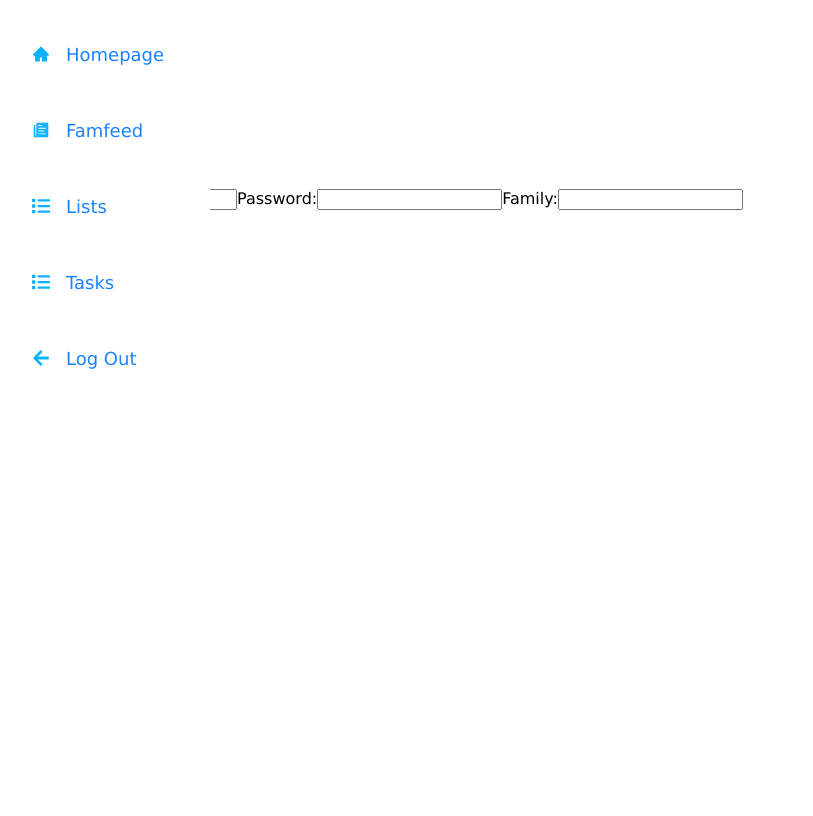
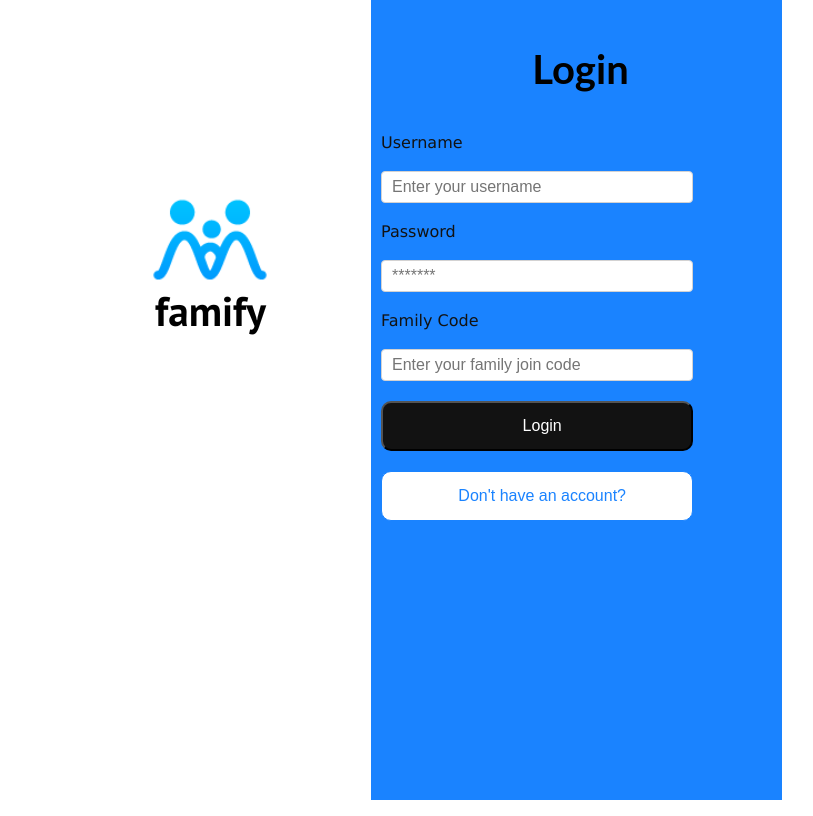
Before and after one commit to kadinsayani/Famify, a React (Create React App) app in the folder client/: page /login in a window 1280 px wide. Shown: the whole page, without its empty margins (40-853 px from the left). Built offline with nearby package versions, Linux system fonts and the light colour scheme.

Commit message:
added styling for login page

```diff
--- a/client/src/App.css
+++ b/client/src/App.css
@@ -2,7 +2,7 @@ body {
     font-family: Verdana, Geneva, Tahoma, sans-serif;
     display: flex;
     height: 100vh;
-    max-width: 1300px;
+    width: 100vw;
     margin-left: auto;
     margin-right: auto;
 }
--- a/client/src/App.js
+++ b/client/src/App.js
@@ -14,7 +14,7 @@ const App = () => {
   return (
     <>
       <Router>
-        <Navbar />
+        {/* <Navbar /> */}
         <Routes>
           <Route
             path="/"
--- /dev/null
+++ b/client/src/components/Login.css
@@ -0,0 +1,98 @@
+* {
+    margin: 0;
+    padding: 0;
+}
+
+/* .body{
+    box-sizing: border-box;
+    margin-top: 0;
+    margin-bottom: 0;
+    padding: 0;
+    background-color: white;
+    font-family: 'Verdana', sans-serif;
+} */
+
+.showcase{
+    float: left;
+    width: 50%;
+    height: 100vh;
+}
+
+.left {
+    float: left;
+    align-items: right;
+    width: 50%;
+    height: 100vh;
+    background-color:  #1a83ff;
+}
+
+.left h1{
+    margin-top: 45px;
+    text-align: center;
+    margin-bottom: 40px;
+    font-size: 40px;
+    margin-left: 8px;
+    word-spacing: 4px;
+    color: black;
+    font-family: 'Lato', sans-serif;
+    white-space: inherit;
+
+}
+
+.box-two label{
+    font-size: 1rem;
+    font-weight: 300;
+    color: #121212;
+    margin-left: 10px;
+    display: block;
+}
+
+.box-two input{
+    position: relative;
+    width: 300px;
+    height: 30px;
+    outline: none;
+    border: 1px solid rgb(211, 210, 210);
+    border-radius: 4px;
+    padding-left: 10px;
+    margin-left: 10px;
+    font-size: 1rem;
+    font-weight: 300;
+
+}
+
+.box-two input::placeholder{
+    font-size: 1rem;
+}
+.box-two input:focus{
+    border: 1px solid black;
+}
+.box-two .login-button{
+    background-color: #121212;
+    color: #fff;
+    font-weight: 300;
+    font-size: medium;
+    text-transform: inherit;
+    border-radius: 10px;
+    height: 50px;
+    margin-top: 20px;
+    width: 76%;
+    padding-left: 10px;
+    margin-left: 10px;
+}
+
+
+.box-two .register-button{
+    background-color: white;
+    color:  #1a83ff;
+    font-weight: 300;
+    font-size: medium;
+    text-transform: inherit;
+    border-radius: 10px;
+    border: 1px solid #1a83ff;
+    height: 50px;
+    margin-top: 20px;
+    width: 76%;
+    padding-left: 10px;
+    margin-left: 10px;
+}
--- a/client/src/components/Login.js
+++ b/client/src/components/Login.js
@@ -1,6 +1,8 @@
 import React, { useState } from "react";
 import axios from "axios";
 import { useNavigate } from "react-router-dom";
+import "./Login.css";
+import Logo from "./famify_logo.png";
 
 const Login = ({ setLoginUser }) => {
   const [user, setUser] = useState({
@@ -25,44 +27,64 @@ const Login = ({ setLoginUser }) => {
 
   return (
   <div>
+
+    <div className="showcase"><img src={Logo}/></div>
+
+    <div className="left">
       <h1>Login</h1>
 
+      <div className="box-two">
+
         <form>
-        <label htmlFor="username">Username: </label>
+          <label htmlFor="username">Username </label>
+          <br></br>
           <input
             type="text"
             id="username"
             name="username"
+            placeholder="Enter your username"
             value={user.username}
             onChange={handleChange}
           />
+          <p></p>
+          <br></br>
 
-        <label htmlFor="password">Password:</label>
+          <label htmlFor="password">Password</label>
+          <br></br>
           <input
             type="password"
             id="password"
             name="password"
+            placeholder="*******"
             value={user.password}
             onChange={handleChange}
           />
 
-        <label htmlFor="password">Family:</label>
+          <p></p>
+          <br></br>
+
+          <label htmlFor="password">Family Code</label>
+          <br></br>
           <input
             type="text"
             id="family"
             name="family"
+            placeholder="Enter your family join code"
             value={user.family}
             onChange={handleChange}
           />
         </form>
 
-      <button type="submit" onClick={useNavigate("/register")}>
+        <p></p>
+        <button className="login-button" type="submit" onClick={login}>
+          Login
+        </button>
+        <button className="register-button" type="submit" onClick={useNavigate("/register")}>
           Don't have an account?
         </button>
+      </div>
 
-      <button type="submit" onClick={login}>
-        Login
-      </button>
+    </div>
   </div>
   );
 };
```
Also changed, not shown: client/src/components/famify_logo.png (renamed from client/public/famify_logo.png). Lines whose indentation alone changed are shown as unchanged.
